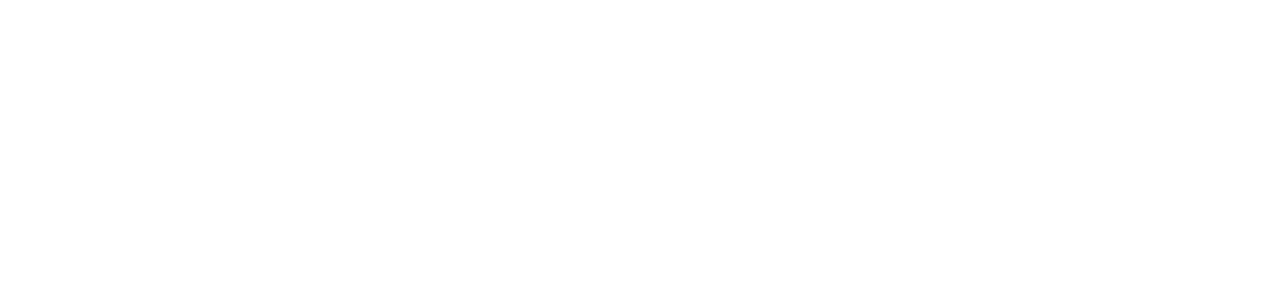
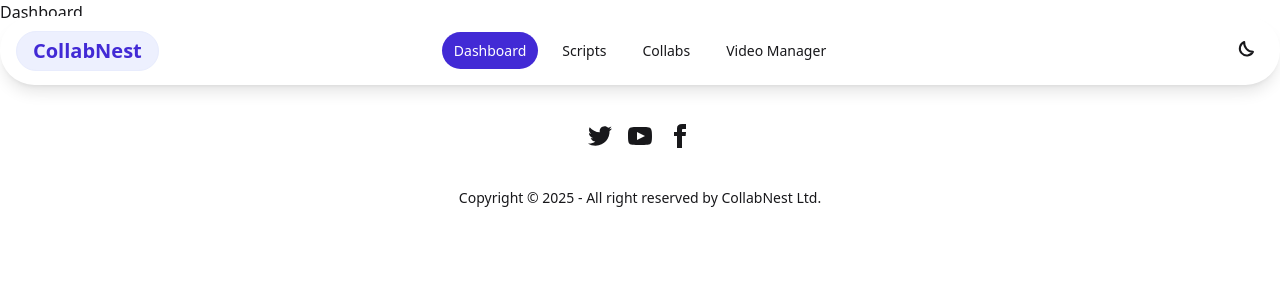
Before and after one commit to Pinku-code/CollabNest-Dev, a React (Vite) app in the folder Client/: page /cr_dash in a window 1280 px wide. Before the commit this address had no page. Shown: the top 300 px of the page. Built offline with nearby package versions, Linux system fonts and the light colour scheme.

Commit message:
Updated Creators_dashboard

```diff
--- a/Client/src/App.jsx
+++ b/Client/src/App.jsx
@@ -1,27 +1,36 @@
-import React from 'react';
-import { BrowserRouter as Router, Routes, Route } from 'react-router-dom';
-import Home from './pages/Home';
-import Docs from './pages/Docs';
-import Plans from './pages/Plans';
-import Login from './pages/Login';
-import Register from './pages/Register';
-import ContactForm from './pages/ContactForm';
-import { Toaster } from 'react-hot-toast';
-
+import React from "react";
+import { BrowserRouter as Router, Routes, Route } from "react-router-dom";
+import Home from "./pages/Home";
+import Docs from "./pages/Docs";
+import Plans from "./pages/Plans";
+import Login from "./pages/Login";
+import Register from "./pages/Register";
+import ContactForm from "./pages/ContactForm";
+import { Toaster } from "react-hot-toast";
+import Dashboard from "./pages/CreatorsDashboard/Dashboard";
+import Scripts from "./pages/CreatorsDashboard/Scripts";
+import Collabs from "./pages/CreatorsDashboard/Collabs";
+import Video_manager from "./pages/CreatorsDashboard/Video_manger";
 function App() {
   return (
     <div>
       <Router>
-      <Routes>
-        <Route path='/' element={<Home />} />
-        <Route path='/docs' element={<Docs />} />
-        <Route path='/plans' element={<Plans />} />
-        <Route path='/login' element={<Login />} />
-        <Route path='/register' element={<Register />} />
-        <Route path='/contact' element={<ContactForm />} />
-      </Routes>
-    </Router>
-    <Toaster
+        <Routes>
+          <Route path="/" element={<Home />} />
+          <Route path="/docs" element={<Docs />} />
+          <Route path="/plans" element={<Plans />} />
+          <Route path="/login" element={<Login />} />
+          <Route path="/register" element={<Register />} />
+          <Route path="/contact" element={<ContactForm />} />
+          <Route path="/cr_dash" element={<Dashboard />} />
+          <Route path="/cr_dash/Scripts" element={<Scripts />} />
+          <Route path="/cr_dash/Collabs" element={<Collabs />} />
+          <Route path="/cr_dash/Video_manager" element={<Video_manager />} />
+
+
+        </Routes>
+      </Router>
+      <Toaster
         position="top-center"
         toastOptions={{
           duration: 3000,
@@ -35,8 +44,6 @@ function App() {
         }}
       />
     </div>
-
-
   );
 }
 
--- /dev/null
+++ b/Client/src/components/Navbar_dashboard.jsx
@@ -0,0 +1,153 @@
+import React, { useEffect, useState } from "react";
+import { Link, useLocation } from "react-router-dom";
+import { motion } from "framer-motion";
+
+const Navbar_dashboard = () => {
+  const [theme, setTheme] = useState(localStorage.getItem("theme") || "light");
+
+  useEffect(() => {
+    document.documentElement.setAttribute("data-theme", theme);
+    localStorage.setItem("theme", theme);
+  }, [theme]);
+
+  const toggleTheme = () => {
+    setTheme((prev) => (prev === "light" ? "dark" : "light"));
+  };
+
+  const location = useLocation();
+  const isActive = (path) => location.pathname === path;
+
+  const [isScrolled, setIsScrolled] = useState(false);
+
+useEffect(() => {
+  const handleScroll = () => {
+    setIsScrolled(window.scrollY > 20);
+  };
+
+  window.addEventListener("scroll", handleScroll);
+  return () => window.removeEventListener("scroll", handleScroll);
+}, []);
+
+  return (
+    <motion.nav
+      initial={{ y: -100, opacity: 0 }}
+      animate={{ y: 0, opacity: 1 }}
+      transition={{ duration: 1.0, ease: "easeOut" }}
+      className={`fixed top-4 left-1/2 -translate-x-1/2 z-10 w-full max-w-7xl transition-all duration-30 ${
+        isScrolled ? "scale-95 shadow-md bg-base-100/90 backdrop-blur-md" : ""
+      }`}
+    >
+      <div className="navbar bg-base-100 shadow-lg px-4 py-2 rounded-full">
+        {/* Navbar Start */}
+        <div className="navbar-start">
+          <div className="dropdown lg:hidden">
+            <label tabIndex={0} className="btn btn-ghost btn-circle">
+              <svg
+                xmlns="http://www.w3.org/2000/svg"
+                className="h-6 w-6"
+                fill="none"
+                viewBox="0 0 24 24"
+                stroke="currentColor"
+              >
+                <path
+                  strokeLinecap="round"
+                  strokeLinejoin="round"
+                  strokeWidth="2"
+                  d="M4 6h16M4 12h16M4 18h16"
+                />
+              </svg>
+            </label>
+            <ul
+              tabIndex={0}
+              className="menu menu-sm dropdown-content mt-3 z-[1] p-3 shadow bg-base-100 rounded-box w-52 space-y-2"
+            >
+              <li><Link to="/cr_dash">Dashboard</Link></li>
+              <li><Link to="/cr_dash/Scripts">Scripts</Link></li>
+              <li><Link to="/cr_dash/Collabs">Collabs</Link></li>
+              <li><Link to="/cr_dash/Video_manager">Video Manager</Link></li>
+            </ul>
+          </div>
+          <Link
+            to="/"
+            className="btn btn-soft btn-primary text-xl font-bold normal-case rounded-full"
+          >
+            CollabNest
+          </Link>
+        </div>
+
+        {/* Navbar Center - Desktop */}
+        <div className="navbar-center hidden lg:flex">
+          <ul className="menu menu-horizontal px-1 gap-3">
+            {[
+              { path: "/cr_dash", label: "Dashboard" },
+              { path: "/cr_dash/Scripts", label: "Scripts" },
+              { path: "/cr_dash/Collabs", label: "Collabs" },
+              { path: "/cr_dash/Video_manager", label: "Video Manager" },
+            ].map(({ path, label }) => (
+              <li key={path}>
+                <Link
+                  to={path}
+                  className={`px-3 py-2 rounded-full font-medium transition duration-200 ${
+                    isActive(path)
+                      ? "bg-primary text-white"
+                      : "hover:bg-primary hover:text-white"
+                  }`}
+                >
+                  {label}
+                </Link>
+              </li>
+            ))}
+          </ul>
+        </div>
+
+        {/* Navbar End */}
+        <div className="navbar-end gap-2">
+          {/* Theme Toggle */}
+          <button
+            onClick={toggleTheme}
+            className="btn btn-ghost btn-circle text-xl"
+            aria-label="Toggle Theme"
+          >
+            {theme === "dark" ? (
+              <svg
+                xmlns="http://www.w3.org/2000/svg"
+                className="h-6 w-6"
+                fill="none"
+                viewBox="0 0 24 24"
+                stroke="currentColor"
+                strokeWidth={2}
+              >
+                <path
+                  strokeLinecap="round"
+                  strokeLinejoin="round"
+                  d="M12 3v2m0 14v2m9-9h-2M5 12H3
+                  m15.364-6.364l-1.414 1.414M6.05 17.95
+                  l-1.414 1.414M17.95 17.95l-1.414-1.414
+                  M6.05 6.05L4.636 7.464M12 8a4 4 0 1 0 0 8 4 4 0 0 0 0-8z"
+                />
+              </svg>
+            ) : (
+              <svg
+                xmlns="http://www.w3.org/2000/svg"
+                className="h-6 w-6"
+                fill="none"
+                viewBox="0 0 24 24"
+                stroke="currentColor"
+                strokeWidth={2}
+              >
+                <path
+                  strokeLinecap="round"
+                  strokeLinejoin="round"
+                  d="M21 12.79A9 9 0 0 1 12.21 3
+                  a7 7 0 1 0 8.79 9.79z"
+                />
+              </svg>
+            )}
+          </button>
+        </div>
+      </div>
+    </motion.nav>
+  );
+};
+
+export default Navbar_dashboard;
--- /dev/null
+++ b/Client/src/pages/CreatorsDashboard/Collabs.jsx
@@ -0,0 +1,18 @@
+import React from 'react'
+import Navbar from "../../components/Navbar_dashboard"
+import Footer from "../../components/Footer";
+const Collabs = () => {
+  return (
+    <div>
+    <Navbar />
+
+      <div>
+        Collab
+      </div>
+
+      <Footer />
+      </div>
+  )
+}
+
+export default Collabs
--- /dev/null
+++ b/Client/src/pages/CreatorsDashboard/Dashboard.jsx
@@ -0,0 +1,19 @@
+import React from "react";
+import DashNavbar from "../../components/Navbar_dashboard"
+import Footer from "../../components/Footer";
+
+const CreatorsDashboard = () => {
+  return (
+    <div>
+      <DashNavbar />
+
+      <div>
+        Dashboard
+      </div>
+
+      <Footer />
+    </div>
+  );
+};
+
+export default CreatorsDashboard;
--- /dev/null
+++ b/Client/src/pages/CreatorsDashboard/Scripts.jsx
@@ -0,0 +1,18 @@
+import React from 'react'
+import DashNavbar from "../../components/Navbar_dashboard"
+import Footer from "../../components/Footer";
+const Scripts = () => {
+  return (
+    <div>
+    <DashNavbar />
+
+      <div>
+        Scripts
+      </div>
+
+      <Footer />
+      </div>
+  )
+}
+
+export default Scripts
--- /dev/null
+++ b/Client/src/pages/CreatorsDashboard/Video_manger.jsx
@@ -0,0 +1,18 @@
+import React from 'react'
+import DashNavbar from "../../components/Navbar_dashboard"
+import Footer from "../../components/Footer";
+const Video_manger = () => {
+  return (
+    <div>
+    <DashNavbar />
+
+      <div>
+        Videos
+      </div>
+
+      <Footer />
+      </div>
+  )
+}
+
+export default Video_manger
```
